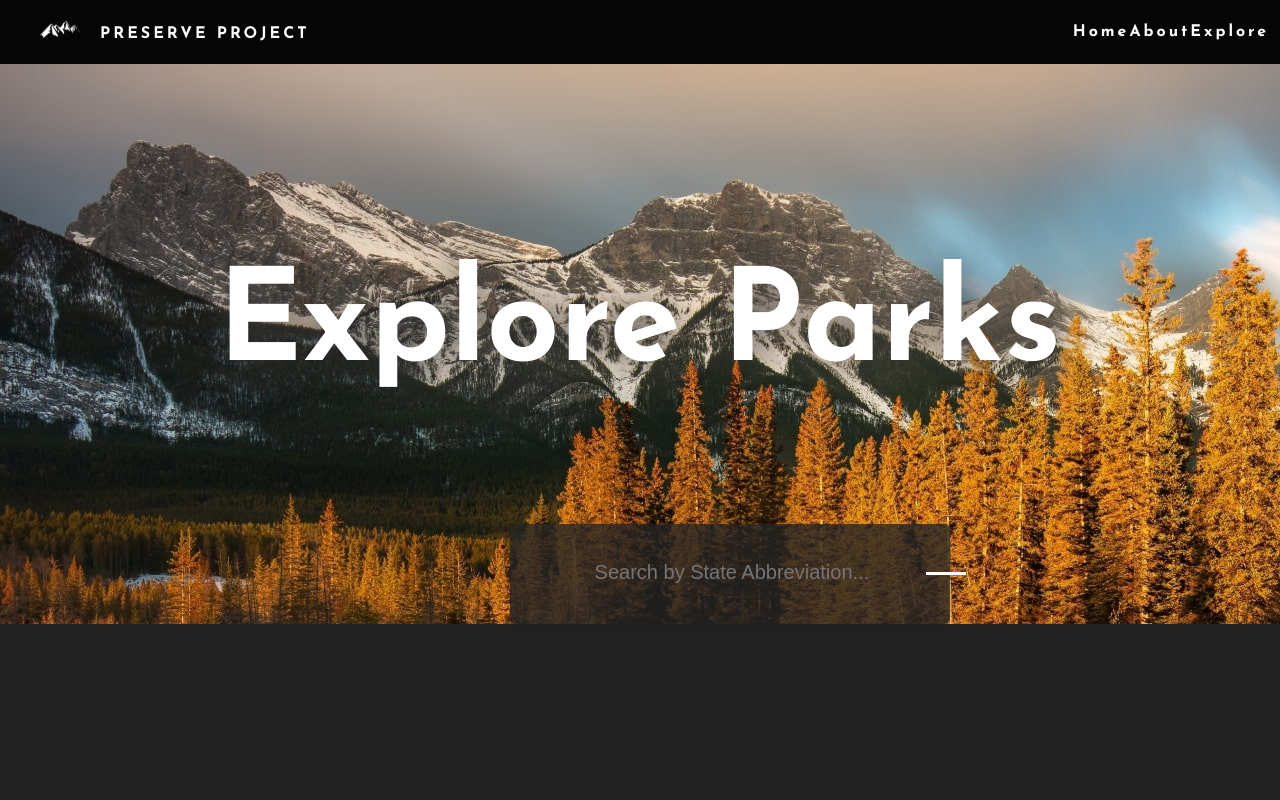
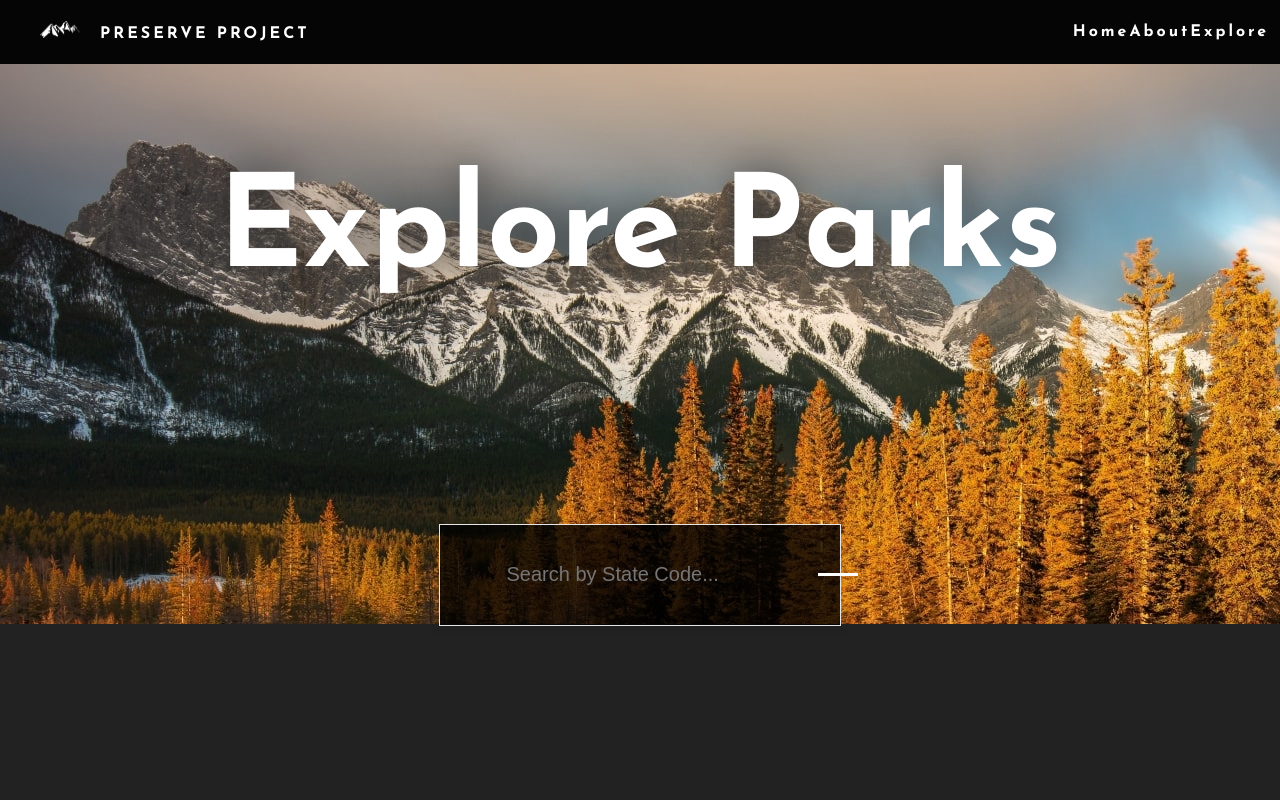
Before and after one commit to DylanGuidry/national-parks, a React (Create React App) app: page /explore in a window 1280 px wide. Shown: the top 800 px of the page. Built offline with nearby package versions, Linux system fonts and the light colour scheme; a web font is replaced by a local one.

Commit message:
results page is working now

```diff
--- a/src/Components/SearchBarv2.js
+++ b/src/Components/SearchBarv2.js
@@ -16,26 +16,39 @@ const SearchBarv2 = () => {
             .then(res => res.json())
             .then(searchData => {
                 setSearchResults(searchData.data)
-                console.log(searchData.data)
+                // console.log(searchData.data)
             })
     }
 
     return (
         <>
-            <div class="search-box fadeInUp animate one">
-                <form onSubmit={handleSubmit}>
-                    <input class='Search-Input fadeInUp animate one' onChange={(e) => handleChange(e)} value={searchInput} type="text" placeholder='Search by State Abbreviation...'></input>
-                    <i id="icon" class="search"></i>
-                </form>
-            </div>
+        <section>
+            <section class='Container'>
+                <div class="search-box fadeInUp animate one">
+                    <form class='Input-Container' onSubmit={handleSubmit}>
+                        <input class='Search-Input fadeInUp animate one' onChange={(e) => handleChange(e)} value={searchInput} type="text" placeholder='Search by State Code...'></input>
+                        <i id="icon" class="search"></i>
+                    </form>
+                </div>
+            </section>
+            <section className='all-images'>
             {searchResults.map(result => {
                 console.log(result)
+                const image = result.images[0].url;
+                // console.log(result.images[0].url)
                 return (
+                <section>
                     <div className='Result-Container'>
-                        <div className='Results'>{result.name}</div>
+                        <section class='Image-Container fadeInUp animate one'>
+                            <div className='Results'>{result.name}</div>
+                            <img class='Images-Search' src={image} alt='park'></img>
+                        </section>
                     </div>
+                </section>
                 )
             })}
+            </section>
+        </section>
         </>
     )
 }
--- a/src/Components/SearchBarv2.scss
+++ b/src/Components/SearchBarv2.scss
@@ -2,19 +2,62 @@
 @import url('https://fonts.googleapis.com/css2?family=Anton&family=Jomolhari&family=Josefin+Sans:wght@700&family=Londrina+Solid&family=Playfair+Display:wght@500&family=Raleway:wght@300;500&display=swap');
 
 .search-box{
-    padding: 0px 20px;
-    background-color: rgba(36, 36, 36, 0.781);
+    background-color: rgba(0, 0, 0, 0.781);
     box-shadow: 0px 2px 10px rgba(0, 0, 0, 0.1);
     height: 100px;
     width: 400px;
     margin-top: -25vh;
-    margin-left: 32vw;
-    border-radius: 5px;
     margin-bottom: 100px;
+    display: flex;
+    justify-content: center;
+    flex-direction: row;
+    border: 1px solid #e6e6e6;
+}
+
+.all-images{
+    display: flex;
+    flex-direction: row;
+    justify-content: center;
+    // align-items: center;
+    margin-top: -50px;
+    flex-wrap: wrap;
+}
+
+.Images-Search{
+    width: 300px;
+    height: 200px;
+    display: flex;
+    margin: 10px;
+    justify-content: center;
+    cursor: pointer;
+    border: 1px solid #000000;
+    opacity: 0.5;
+    box-shadow: 0px 2px 10px rgba(0, 0, 0, 0.1);
+}
+
+.Image-Container{
+    flex-direction: column;
+}
+
+.Images-Search:hover{
+    border: 1px solid #ffffff;
+    opacity: 1.0;
+}
+
+.Container{
+    display: flex;
+    flex-direction: column;
+    // justify-content: center;
+    align-items: center;
+}
+
+.Input-Container2{
+    display: flex;
+    justify-content: center;
 }
 
 .search-box:hover{
-    background-color: rgba(32, 32, 32, 0.884);
+    background-color: rgba(24, 24, 24, 0.733);
 }
 
 .search-box::before{
@@ -29,16 +72,24 @@
     text-shadow: 2px 2px 10px black;
 }
 
+.Input-Container{
+    display: flex;
+    justify-content: center;
+}
+
 .Results{
     display: flex;
-    justify-content: center;
-    margin-top: 50px;
-    margin-bottom: 20px;
-    color: white;
-    font-family: 'Josefin Sans', sans-serif;
-    font-size: 50px;
-    text-shadow: #353535 2px 2px 10px;
-    width: 100%;
+    // position: absolute;
+    // margin-left: 10rem;
+    color: #fff;
+    text-decoration: none;
+    font-weight: 700;
+    top: 0;
+    margin-top: 1rem;
+    width: calc(100% - 4rem);
+    // height: 40px;
+    // width: 100%;
+    margin-left: 1rem;
 }
 
 .Result-Container{
@@ -47,21 +98,20 @@
 }
 
 .Results:hover{
-    -webkit-filter: blur(5px);
-    transition: 1s ease;
+    // -webkit-filter: blur(5px);
     cursor: pointer;
 }
 
 .Search-Input{
-    width: 100%;
+    width: 200%;
     height: 100%;
     border: none;
     background-color: transparent;
     font-size: 20px;
     color: white;
     outline: none;
-    padding-left: 65px;
-    padding-top: 37px;
+    padding-left: 0px;
+    padding-top: 0px;
 }
 
 .animate {
--- a/src/Routes/SearchPage.scss
+++ b/src/Routes/SearchPage.scss
@@ -8,12 +8,11 @@ body{
 .Website-Search{
     background-image: url(../Images/Mountains-Park-min.jpg);
     height: 70vh;
+    display: flex;
+    justify-content: center;
 }
 
 .Explore-Parks{
-    height: 70vh;
-    margin-left: 17vw;
-    margin-top: 25vh;
     position: absolute;
     color: white;
     font-family: 'Josefin Sans', sans-serif;
@@ -23,4 +22,7 @@ body{
 
 .Seraching{
     padding: 100px;
+    display: flex;
+    justify-content: center;
+    flex-wrap: wrap;
 }
```
